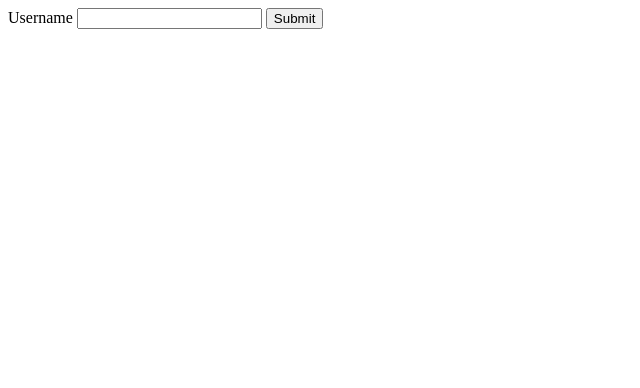
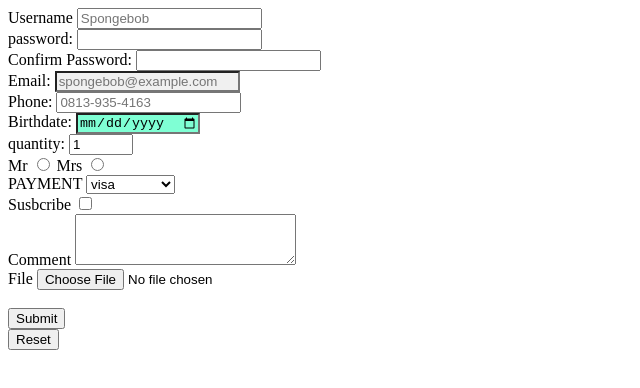
Before and after one commit to Enoch707/Html-CSS-Progress, a plain HTML site: page forum.html in a window 1280 px wide. Shown: the whole page, without its empty margins (0-640 px from the left). Drawn offline with Linux system fonts and the light colour scheme.

Commit message:
finished basic html

```diff
--- a/forum.html
+++ b/forum.html
@@ -4,13 +4,55 @@
     <link rel="icon" type="images/jpeg" href="images/R.jpg">
     <meta charset="UTF-8">
     <meta name="viewport" content="width=device-width, initial-scale=1.0">
-    <title>forum</title>
+    <title>forms</title>
 </head>
 <body>
-    <form action="index.php" method="post">
-        <label for="Username">Username</label>
-        <input type="text" id="Username" required minlength="6">
+    <form action="neta.py" method="post" enctype="multipart/form-data">
+        <label for="username">Username</label>
+        <input type="text" placeholder="Spongebob" id="username"required minlength="6" maxlength="12">
+        <br>
+        <label for="password">password:</label>
+        <input type="password" id="password" required minlength="8" maxlength="16">
+        <br>
+        <label for="confirm_password">Confirm Password:</label>
+        <input type="password" id="confirm_password" required minlength="8" maxlength="16">
+        <br>
+        <label for="email">Email:</label>
+        <input type="email" style="background-color: #f0f0f0;"  id="email" placeholder="spongebob@example.com" required>
+        <br>
+        <label for="tel">Phone:</label>
+        <input type="tel" id="tel" required minlength="11" placeholder="0813-935-4163" pattern="[0-9]{4}-[0-9]{3}-[0-9]{4}">
+        <br>
+        <label for="birth">Birthdate:</label>
+        <input style="background-color: aquamarine;"  type="date" id="birth" placeholder="22/11/2009" pattern="[0-9]{2}/[0-9]{2}/[0-9]{4}">
+        <br>
+        <label for="quan">quantity:</label>
+        <input type="number" id="quan" min="-22" max="99" value="1">
+        <br>
+        <label for="mr">Mr</label>
+        <input type="radio" name="t" id="mr" value="Mr">
+
+        <label for="mrs">Mrs</label>
+        <input type="radio" name="t" id="mrs" value="Mrs">
+        <br>
+        <label for="payment">PAYMENT</label>
+        <select id="payment">
+            <option value="visa">visa</option>
+            <option value="mastercard">mastercard</option>
+            <option value="giftcard">giftcard</option>
+        </select>
+        <br>
+        <label for="sub">Susbcribe</label>
+        <input type="checkbox" id="sub"><br>
+         <label for="com">Comment</label>
+         <textarea id="com" rows="3" cols="25"></textarea><br>
+         <label for="file">File</label>
+         <input type="file" id="file" accept="image/png,  image/jpeg,image/webp"><br>
+        <br>
+
         <input type="submit">
+        <br>
+        <input type="reset">
     </form>
 </body>
 </html>
```
Also changed, not shown: font.html (+22 -0 lines), headerfooter.html (added, +35 -0 lines), index.html (+7 -0 lines), 1 other file.
